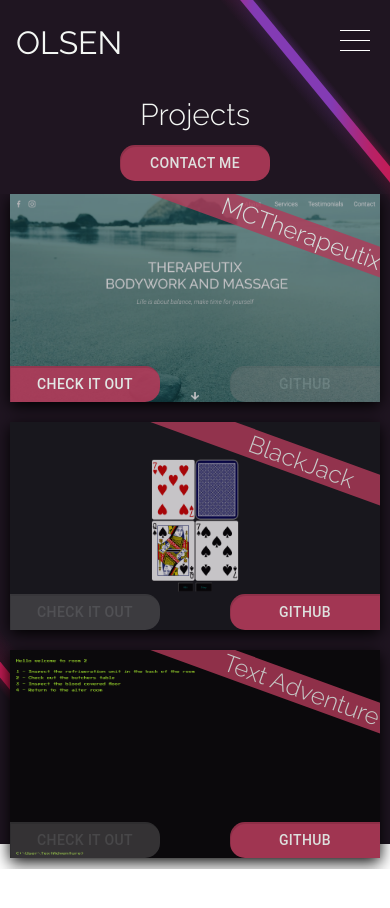
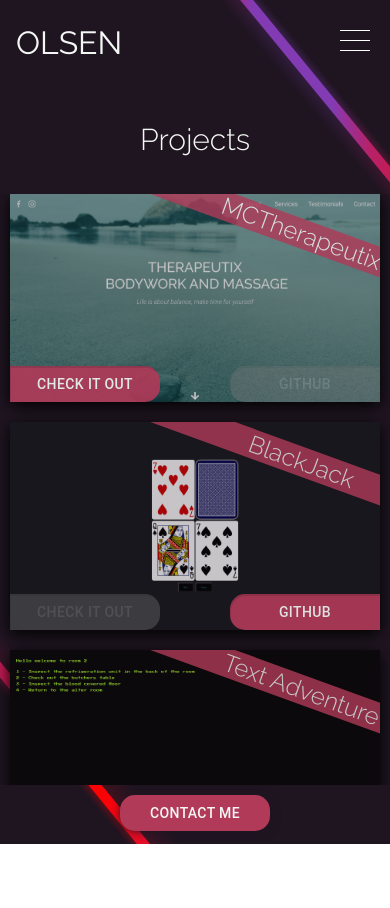
Before and after one commit to o2dependent/react-portfolio-netlify, a React (Create React App) app: page /projects in a window 390 px wide. Shown: the top 908 px of the page. Built offline with nearby package versions, Linux system fonts and the light colour scheme.

Commit message:
meta data

```diff
--- a/public/index.html
+++ b/public/index.html
@@ -5,7 +5,10 @@
 		<link rel="icon" href="%PUBLIC_URL%/favicon.ico" />
 		<meta name="viewport" content="width=device-width, initial-scale=1" />
 		<meta name="theme-color" content="#1f1521" />
-		<meta name="description" content="Ethan Olsen's Web Development " />
+		<meta
+			name="description"
+			content="Ethan Olsen's Web Development Portfolio"
+		/>
 		<link
 			href="https://fonts.googleapis.com/css2?family=Raleway:wght@300;400;500&display=swap"
 			rel="stylesheet"
--- a/src/Navbar.css
+++ b/src/Navbar.css
@@ -84,7 +84,6 @@
 .MuiList-root {
 	width: 100%;
 }
-
 .MuiList-root.Nav-bottom {
 	display: flex;
 	height: 5%;
--- a/src/Projects.js
+++ b/src/Projects.js
@@ -18,6 +18,11 @@ const ColorButton = withStyles((theme) => ({
 		width: '150px',
 		margin: '0',
 		borderRadius: '15px',
+		'&.toContact': {
+			marginTop: '2.5%',
+			opacity: '100%',
+			boxShadow: '1px 0px 10px var(--dark)',
+		},
 		'&.linkTo': {
 			borderRadius: '0px 15px 15px 0px',
 		},
@@ -100,9 +105,6 @@ class Projects extends Component {
 						implementing my designs with React and Node. Check out
 						my projects below and let me know if you like it.
 					</p>
-					<Link onClick={this.props.navLoading} to='/contact'>
-						<ColorButton>Contact Me</ColorButton>
-					</Link>
 				</div>
 				<div className='Projects-card-container'>
 					{this.projectArr.map((proj) => (
@@ -132,6 +134,9 @@ class Projects extends Component {
 						</div>
 					))}
 				</div>
+				<Link onClick={this.props.navLoading} to='/contact'>
+					<ColorButton className='toContact'>Contact Me</ColorButton>
+				</Link>
 			</div>
 		);
 	}
--- a/src/index.css
+++ b/src/index.css
@@ -5,10 +5,12 @@
 	--dark: #1f1521;
 	--dark-accent: #b13a59;
 }
+
 html,
 body {
 	height: 100%;
 }
+
 body {
 	overflow: hidden;
 	margin: 0;
--- a/src/mobile.css
+++ b/src/mobile.css
@@ -45,7 +45,7 @@
 		grid-template-rows: 1fr;
 		grid-row-gap: 20px;
 		width: 100%;
-		height: 80%;
+		height: 70%;
 	}
 	::-webkit-scrollbar {
 		width: 2px;
```
